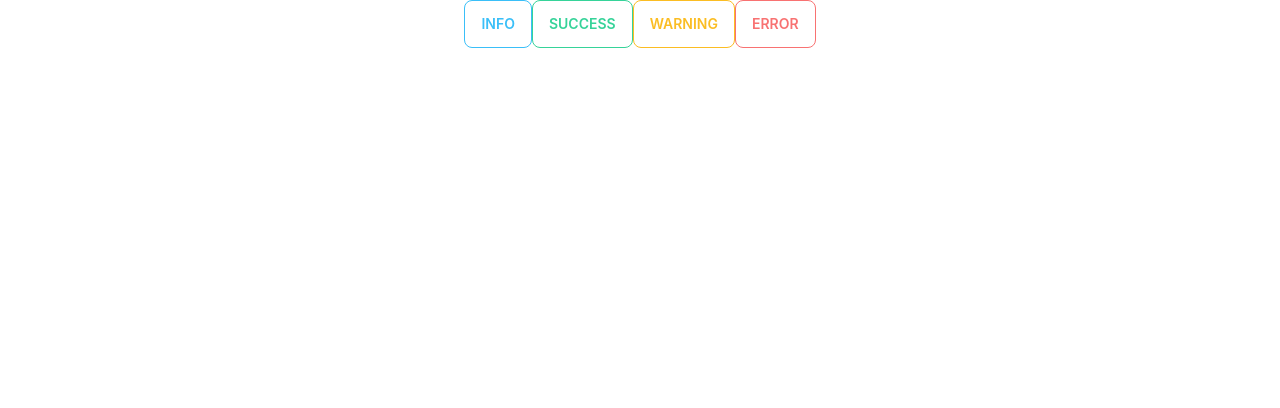
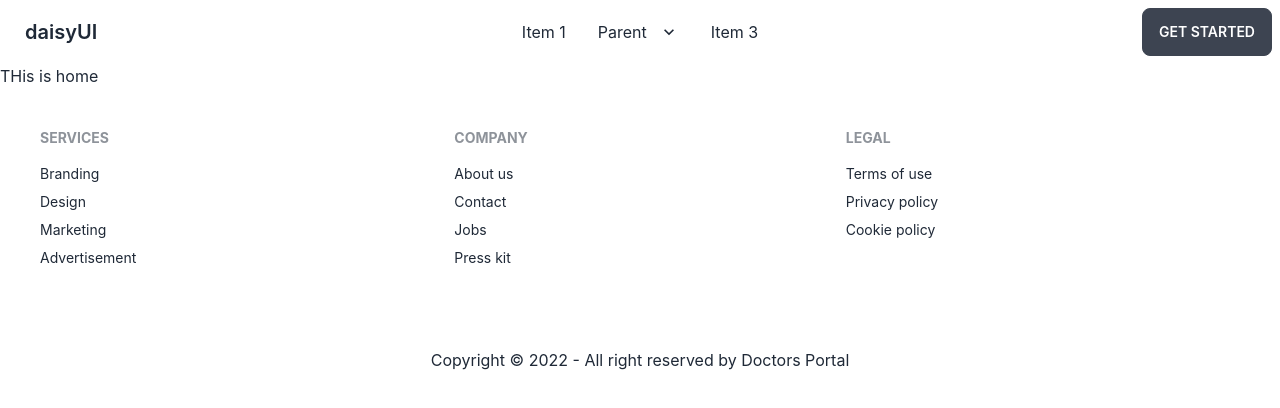
Before and after one commit to dev-parthive/Lap-Zone-client-side, a React (Create React App) app: page / in a window 1280 px wide. Shown: the top 408 px of the page. Built offline with nearby package versions, Linux system fonts and the light colour scheme.

Commit message:
navbar added

```diff
--- a/package.json
+++ b/package.json
@@ -9,6 +9,7 @@
     "daisyui": "^2.42.1",
     "react": "^18.2.0",
     "react-dom": "^18.2.0",
+    "react-router-dom": "^6.4.3",
     "react-scripts": "5.0.1",
     "web-vitals": "^2.1.4"
   },
--- a/src/App.js
+++ b/src/App.js
@@ -1,13 +1,11 @@
 import logo from './logo.svg';
 import './App.css';
-
+import { RouterProvider } from 'react-router-dom';
+import router from './routes/Routes/Routes';
 function App() {
   return (
-    <div className="App">
-     <button className="btn btn-outline btn-info">Info</button>
-<button className="btn btn-outline btn-success">Success</button>
-<button className="btn btn-outline btn-warning">Warning</button>
-<button className="btn btn-outline btn-error">Error</button>
+    <div className='max-w-[1440px] mx-auto'>
+      <RouterProvider router={router}></RouterProvider>
     </div>
   );
 }
--- /dev/null
+++ b/src/layout/Main.js
@@ -0,0 +1,15 @@
+import React from 'react';
+import Footer from '../shared/Footer/Footer';
+import Navbar from '../shared/Navbar/Navbar';
+import {Outlet} from 'react-router-dom'
+const main = () => {
+    return (
+        <div>
+            <Navbar></Navbar>
+            <Outlet></Outlet>
+            <Footer></Footer>
+        </div>
+    );
+};
+
+export default main;
--- /dev/null
+++ b/src/pages/ErrorPage/Error.js
@@ -0,0 +1,13 @@
+import React from 'react';
+import {Link} from 'react-router-dom'
+import error from '../../assets/images/5203299.jpg'
+const Error = () => {
+    return (
+        <div>
+            <button className='btn btn-outline btn-accent mb-10  block mx-auto'><Link to="/">Go to home </Link></button>
+            <img src={error} alt="" />
+        </div>
+    );
+};
+
+export default Error;
--- /dev/null
+++ b/src/pages/Home/Home.js
@@ -0,0 +1,11 @@
+import React from 'react';
+
+const Home = () => {
+    return (
+        <div>
+            <h3> THis is home</h3>
+        </div>
+    );
+};
+
+export default Home;
--- /dev/null
+++ b/src/routes/Routes/Routes.js
@@ -0,0 +1,22 @@
+import { createBrowserRouter } from "react-router-dom"
+import Error from "../../pages/ErrorPage/Error"
+import Main from '../../layout/Main'
+import Home from "../../pages/Home/Home";
+const router = createBrowserRouter([
+    {
+        path: '/',
+        element:  <Main></Main>,
+        children: [
+            {
+
+                path: '/',
+                element: <Home></Home>
+            },
+            {
+                path: '*',
+                element: <Error></Error>
+            }
+        ]
+    }
+])
+export default router;
--- /dev/null
+++ b/src/shared/Footer/Footer.js
@@ -0,0 +1,36 @@
+import React from 'react';
+import {Link} from 'react-router-dom'
+const Footer = () => {
+    return (
+        <footer className=" p-10"
+        >
+            <div className='footer'>
+            <div>
+                <span className="footer-title">Services</span>
+                <Link to="/" className="link link-hover">Branding</Link>
+                <Link to="/" className="link link-hover">Design</Link>
+                <Link to="/" className="link link-hover">Marketing</Link>
+                <Link to="/" className="link link-hover">Advertisement</Link>
+            </div>
+            <div>
+                <span className="footer-title">Company</span>
+                <Link to="/" className="link link-hover">About us</Link>
+                <Link to="/" className="link link-hover">Contact</Link>
+                <Link to="/" className="link link-hover">Jobs</Link>
+                <Link to="/" className="link link-hover">Press kit</Link>
+            </div>
+            <div>
+                <span className="footer-title">Legal</span>
+                <Link to="/" className="link link-hover">Terms of use</Link>
+                <Link to="/" className="link link-hover">Privacy policy</Link>
+                <Link to="/" className="link link-hover">Cookie policy</Link>
+            </div>
+            </div>
+            <div className='mt-20 text-center'>
+                <p>Copyright © 2022 - All right reserved by Doctors Portal </p>
+            </div>
+        </footer>
+    );
+};
+
+export default Footer;
--- /dev/null
+++ b/src/shared/Navbar/Navbar.js
@@ -0,0 +1,70 @@
+import React from 'react';
+import { Link } from 'react-router-dom';
+const Navbar = () => {
+    const menuItems = <React.Fragment>
+    <li><Link className='btn btn-ghost' to="/">Home</Link></li>
+    <li><Link className='btn btn-ghost' to="/appointment">Appointement</Link></li>
+    <li><Link className='btn btn-ghost' to="/about">About</Link></li>
+
+   {/* {
+       user?.uid ?
+     <>
+
+     <li><Link className='btn btn-ghost' to="/dashboard">Dashboard</Link></li>
+      <li><button onClick={handleLogOut} className='btn btn-ghost' to="/about">Logout</button></li>
+
+     </>
+
+    :
+     <li><Link className='btn btn-ghost' to="/login">Login</Link></li>
+   } */}
+
+</React.Fragment>
+    return (
+        <div className="navbar bg-base-100">
+        <div className="navbar-start">
+          <div className="dropdown">
+            <label tabIndex={0} className="btn btn-ghost lg:hidden">
+              <svg xmlns="http://www.w3.org/2000/svg" className="h-5 w-5" fill="none" viewBox="0 0 24 24" stroke="currentColor"><path strokeLinecap="round" strokeLinejoin="round" strokeWidth="2" d="M4 6h16M4 12h8m-8 6h16" /></svg>
+            </label>
+            <ul tabIndex={0} className="menu menu-compact dropdown-content mt-3 p-2 shadow bg-base-100 rounded-box w-52">
+              <li><a>Item 1</a></li>
+              <li tabIndex={0}>
+                <a className="justify-between">
+                  Parent
+                  <svg className="fill-current" xmlns="http://www.w3.org/2000/svg" width="24" height="24" viewBox="0 0 24 24"><path d="M8.59,16.58L13.17,12L8.59,7.41L10,6L16,12L10,18L8.59,16.58Z"/></svg>
+                </a>
+                <ul className="p-2">
+                  <li><a>Submenu 1</a></li>
+                  <li><a>Submenu 2</a></li>
+                </ul>
+              </li>
+              <li><a>Item 3</a></li>
+            </ul>
+          </div>
+          <a className="btn btn-ghost normal-case text-xl">daisyUI</a>
+        </div>
+        <div className="navbar-center hidden lg:flex">
+          <ul className="menu menu-horizontal p-0">
+            <li><a>Item 1</a></li>
+            <li tabIndex={0}>
+              <a>
+                Parent
+                <svg className="fill-current" xmlns="http://www.w3.org/2000/svg" width="20" height="20" viewBox="0 0 24 24"><path d="M7.41,8.58L12,13.17L16.59,8.58L18,10L12,16L6,10L7.41,8.58Z"/></svg>
+              </a>
+              <ul className="p-2">
+                <li><a>Submenu 1</a></li>
+                <li><a>Submenu 2</a></li>
+              </ul>
+            </li>
+            <li><a>Item 3</a></li>
+          </ul>
+        </div>
+        <div className="navbar-end">
+          <a className="btn">Get started</a>
+        </div>
+      </div>
+    );
+};
+
+export default Navbar;
```
Also changed, not shown: src/assets/images/5203299.jpg (added), src/layout/DashboardLayout.js (added), 1 other file (tests, documents, lock files or other folders).
